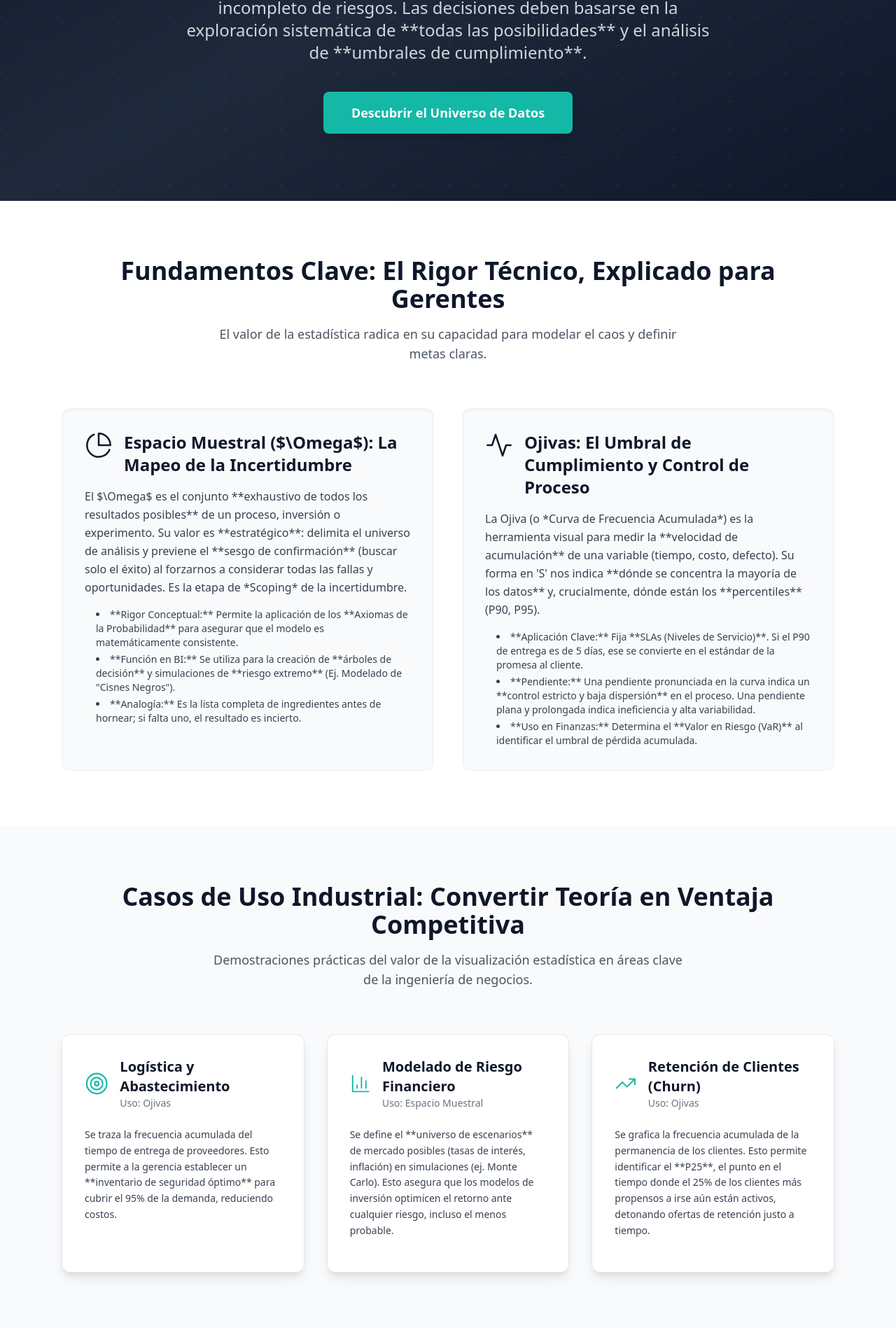
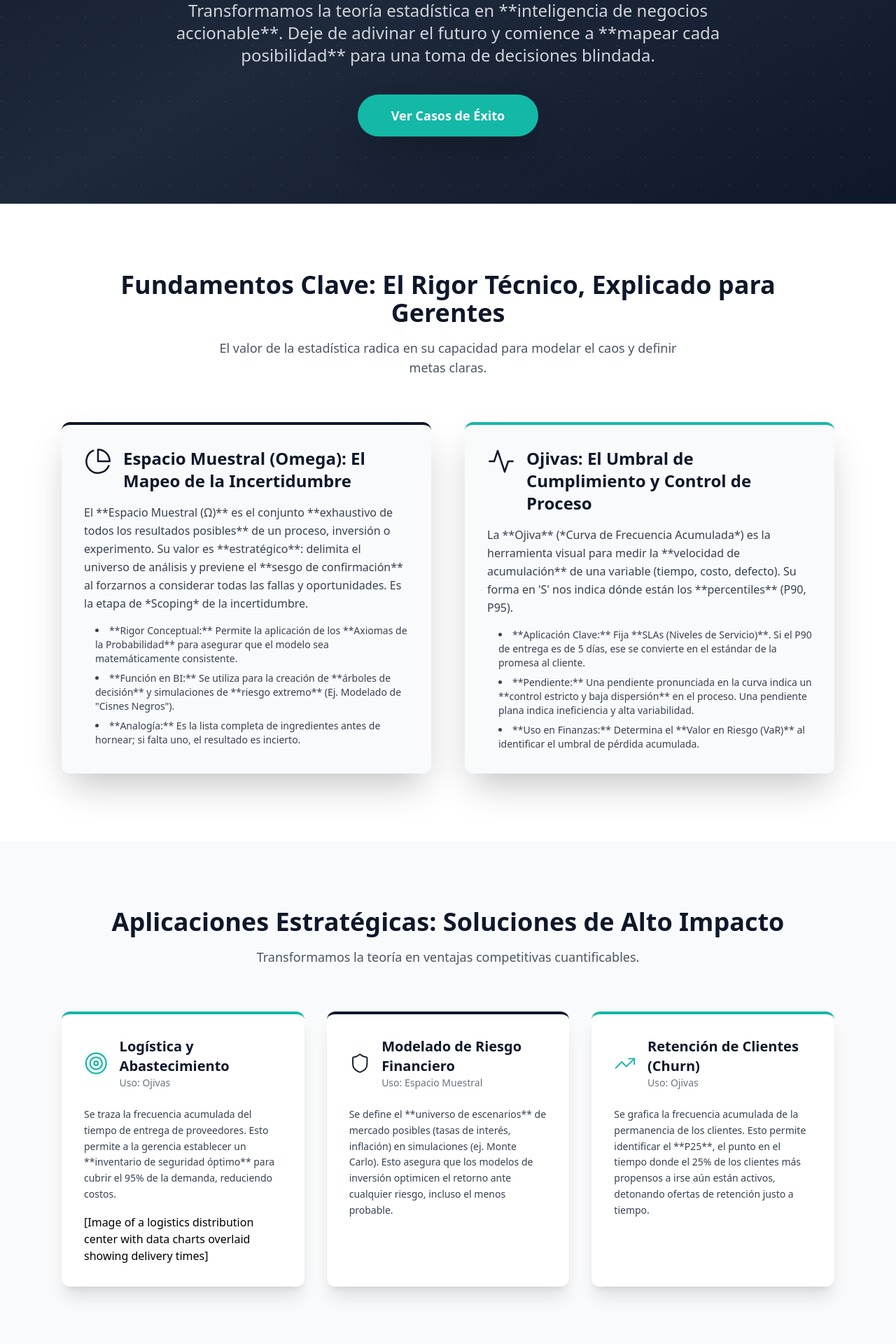
Before and after one commit to Caleb-Aranda-Vela/proyecto-final-ojivas, a React (Vite) app: page / in a window 1280 px wide. Shown: the part 417-2337 px from the top of the page at 70% size. Built offline with nearby package versions, Linux system fonts and the light colour scheme.

Commit message:
Update LandingPage.jsx

```diff
--- a/src/LandingPage.jsx
+++ b/src/LandingPage.jsx
@@ -1,7 +1,7 @@
 import React, { useState } from 'react';
 import {
   BarChart3, TrendingUp, Target, Database, PieChart, Activity,
-  Mail, Phone, Linkedin, BookOpenText, CheckCircle, Zap
+  Mail, Phone, Linkedin, BookOpenText, CheckCircle, Zap, Shield, Globe
 } from 'lucide-react';
 
 export default function LandingPage() {
@@ -10,7 +10,7 @@ export default function LandingPage() {
   return (
     <div className="min-h-screen bg-white font-sans">
 
-      {/* 1. HERO SECTION */}
+      {/* 1. HERO SECTION - High Impact */}
       <section className="relative bg-gradient-to-br from-slate-900 via-slate-800 to-slate-900 text-white overflow-hidden">
         {/* Abstract Data Background */}
         <div className="absolute inset-0 opacity-10">
@@ -37,22 +37,22 @@ export default function LandingPage() {
         </div>
 
         <div className="relative max-w-6xl mx-auto px-6 py-24 text-center">
-          <Database className="w-16 h-16 mx-auto mb-4 text-teal-400" />
-          <h1 className="text-5xl md:text-6xl font-bold mb-6 leading-tight">
-            Visualizando el Espacio Muestral:<br />
-            <span className="text-teal-400">La Brújula para la Incertidumbre Empresarial</span>
+          <Globe className="w-16 h-16 mx-auto mb-4 text-teal-400 animate-pulse" />
+          <h1 className="text-5xl md:text-7xl font-extrabold mb-6 leading-tight tracking-tight">
+            Maestría en la Incertidumbre:<br />
+            <span className="text-teal-400">Espacio Muestral y Ojivas Aplicadas</span>
           </h1>
-          <p className="text-xl md:text-2xl text-gray-300 mb-10 max-w-3xl mx-auto">
-            El 50% de las iniciativas de negocio fallan debido a un alcance incompleto de riesgos. Las decisiones deben basarse en la exploración sistemática de **todas las posibilidades** y el análisis de **umbrales de cumplimiento**.
+          <p className="text-xl md:text-2xl text-gray-300 mb-10 max-w-4xl mx-auto">
+            Transformamos la teoría estadística en **inteligencia de negocios accionable**. Deje de adivinar el futuro y comience a **mapear cada posibilidad** para una toma de decisiones blindada.
           </p>
-          <button className="bg-teal-500 hover:bg-teal-600 text-white font-semibold px-10 py-4 rounded-lg text-lg transition-all transform hover:scale-105 shadow-lg">
-            Descubrir el Universo de Datos
+          <button className="bg-teal-500 hover:bg-teal-400 text-white font-semibold px-12 py-4 rounded-full text-lg transition-all transform hover:scale-105 shadow-2xl">
+            Ver Casos de Éxito
           </button>
         </div>
       </section>
 
-      {/* 2. FUNDAMENTOS CLAVE: Súper Expandido */}
-      <section className="py-20 bg-white">
+      {/* 2. FUNDAMENTOS CLAVE: Rigor y Claridad */}
+      <section className="py-24 bg-white">
         <div className="max-w-6xl mx-auto px-6">
           <h2 className="text-4xl font-bold text-center text-slate-900 mb-4">
             Fundamentos Clave: El Rigor Técnico, Explicado para Gerentes
@@ -61,35 +61,37 @@ export default function LandingPage() {
             El valor de la estadística radica en su capacidad para modelar el caos y definir metas claras.
           </p>
 
-          <div className="grid md:grid-cols-2 gap-10">
+          <div className="grid md:grid-cols-2 gap-12">
             {/* Espacio Muestral Card - Máxima Profundidad */}
-            <div className="bg-gray-50 rounded-xl p-8 shadow-inner border border-gray-100">
+            <div className="bg-gray-50 rounded-xl p-8 shadow-2xl border-t-4 border-slate-900 transition-shadow duration-300 hover:shadow-teal-500/50">
               <div className="flex items-start mb-4">
                 <PieChart className="w-10 h-10 text-slate-900 mr-4 flex-shrink-0" strokeWidth={1.5} />
-                <h3 className="text-2xl font-bold text-slate-900">Espacio Muestral ($\Omega$): La Mapeo de la Incertidumbre</h3>
+                <h3 className="text-2xl font-bold text-slate-900">Espacio Muestral (Omega): El Mapeo de la Incertidumbre</h3>
               </div>
               <p className="text-gray-700 leading-relaxed mb-4">
-                El $\Omega$ es el conjunto **exhaustivo de todos los resultados posibles** de un proceso, inversión o experimento. Su valor es **estratégico**: delimita el universo de análisis y previene el **sesgo de confirmación** (buscar solo el éxito) al forzarnos a considerar todas las fallas y oportunidades. Es la etapa de *Scoping* de la incertidumbre.
+                El **Espacio Muestral (Ω)** es el conjunto **exhaustivo de todos los resultados posibles** de un proceso, inversión o experimento. Su valor es **estratégico**: delimita el universo de análisis y previene el **sesgo de confirmación** al forzarnos a considerar todas las fallas y oportunidades. Es la etapa de *Scoping* de la incertidumbre.
               </p>
-                            <ul className="list-disc list-inside text-sm text-gray-700 space-y-1 ml-4 mt-4">
-                <li>**Rigor Conceptual:** Permite la aplicación de los **Axiomas de la Probabilidad** para asegurar que el modelo es matemáticamente consistente.</li>
+
+              <ul className="list-disc list-inside text-sm text-gray-700 space-y-2 ml-4 mt-4">
+                <li>**Rigor Conceptual:** Permite la aplicación de los **Axiomas de la Probabilidad** para asegurar que el modelo sea matemáticamente consistente.</li>
                 <li>**Función en BI:** Se utiliza para la creación de **árboles de decisión** y simulaciones de **riesgo extremo** (Ej. Modelado de "Cisnes Negros").</li>
                 <li>**Analogía:** Es la lista completa de ingredientes antes de hornear; si falta uno, el resultado es incierto.</li>
               </ul>
             </div>
 
             {/* Ojivas Card - Máxima Profundidad */}
-            <div className="bg-gray-50 rounded-xl p-8 shadow-inner border border-gray-100">
+            <div className="bg-gray-50 rounded-xl p-8 shadow-2xl border-t-4 border-teal-500 transition-shadow duration-300 hover:shadow-slate-900/50">
               <div className="flex items-start mb-4">
                 <Activity className="w-10 h-10 text-slate-900 mr-4 flex-shrink-0" strokeWidth={1.5} />
                 <h3 className="text-2xl font-bold text-slate-900">Ojivas: El Umbral de Cumplimiento y Control de Proceso</h3>
               </div>
               <p className="text-gray-700 leading-relaxed mb-4">
-                La Ojiva (o *Curva de Frecuencia Acumulada*) es la herramienta visual para medir la **velocidad de acumulación** de una variable (tiempo, costo, defecto). Su forma en 'S' nos indica **dónde se concentra la mayoría de los datos** y, crucialmente, dónde están los **percentiles** (P90, P95).
+                La **Ojiva** (*Curva de Frecuencia Acumulada*) es la herramienta visual para medir la **velocidad de acumulación** de una variable (tiempo, costo, defecto). Su forma en 'S' nos indica dónde están los **percentiles** (P90, P95).
               </p>
-                            <ul className="list-disc list-inside text-sm text-gray-700 space-y-1 ml-4 mt-4">
+
+              <ul className="list-disc list-inside text-sm text-gray-700 space-y-2 ml-4 mt-4">
                 <li>**Aplicación Clave:** Fija **SLAs (Niveles de Servicio)**. Si el P90 de entrega es de 5 días, ese se convierte en el estándar de la promesa al cliente.</li>
-                <li>**Pendiente:** Una pendiente pronunciada en la curva indica un **control estricto y baja dispersión** en el proceso. Una pendiente plana y prolongada indica ineficiencia y alta variabilidad.</li>
+                <li>**Pendiente:** Una pendiente pronunciada en la curva indica un **control estricto y baja dispersión** en el proceso. Una pendiente plana indica ineficiencia y alta variabilidad.</li>
                 <li>**Uso en Finanzas:** Determina el **Valor en Riesgo (VaR)** al identificar el umbral de pérdida acumulada.</li>
               </ul>
             </div>
@@ -97,19 +99,19 @@ export default function LandingPage() {
         </div>
       </section>
 
-      {/* 3. APLICACIONES SECTION (Con Imágenes de Apoyo) */}
-      <section className="py-20 bg-gray-50">
+      {/* 3. APLICACIONES SECTION (Con Shadow y Animación) */}
+      <section className="py-24 bg-gray-50">
         <div className="max-w-6xl mx-auto px-6">
           <h2 className="text-4xl font-bold text-center text-slate-900 mb-4">
-            Casos de Uso Industrial: Convertir Teoría en Ventaja Competitiva
+            Aplicaciones Estratégicas: Soluciones de Alto Impacto
           </h2>
-          <p className="text-center text-gray-600 mb-16 text-lg max-w-2xl mx-auto">
-            Demostraciones prácticas del valor de la visualización estadística en áreas clave de la ingeniería de negocios.
+          <p className="text-center text-gray-600 mb-16 text-lg max-w-3xl mx-auto">
+            Transformamos la teoría en ventajas competitivas cuantificables.
           </p>
 
           <div className="grid md:grid-cols-3 gap-8">
             {/* Caso 1: Logística */}
-            <div className="bg-white rounded-xl p-8 shadow-lg border border-gray-200 hover:shadow-xl transition-all duration-300">
+            <div className="bg-white rounded-xl p-8 shadow-xl border-t-4 border-teal-500 hover:shadow-2xl transition-all duration-300">
               <div className="flex items-center mb-6">
                 <Target className="w-10 h-10 text-teal-500 mr-4" strokeWidth={1.5} />
                 <div>
@@ -120,12 +122,16 @@ export default function LandingPage() {
               <p className="text-gray-700 text-sm leading-relaxed mb-4">
                 Se traza la frecuencia acumulada del tiempo de entrega de proveedores. Esto permite a la gerencia establecer un **inventario de seguridad óptimo** para cubrir el 95% de la demanda, reduciendo costos.
               </p>
-                          </div>
+
+
+[Image of a logistics distribution center with data charts overlaid showing delivery times]
+
+            </div>
 
             {/* Caso 2: Riesgo Financiero */}
-            <div className="bg-white rounded-xl p-8 shadow-lg border border-gray-200 hover:shadow-xl transition-all duration-300">
+            <div className="bg-white rounded-xl p-8 shadow-xl border-t-4 border-slate-900 hover:shadow-2xl transition-all duration-300">
               <div className="flex items-center mb-6">
-                <BarChart3 className="w-10 h-10 text-teal-500 mr-4" strokeWidth={1.5} />
+                <Shield className="w-10 h-10 text-slate-900 mr-4" strokeWidth={1.5} />
                 <div>
                   <h3 className="text-xl font-bold text-slate-900">Modelado de Riesgo Financiero</h3>
                   <p className="text-sm text-gray-500 font-medium">Uso: Espacio Muestral</p>
@@ -134,10 +140,11 @@ export default function LandingPage() {
               <p className="text-gray-700 text-sm leading-relaxed mb-4">
                 Se define el **universo de escenarios** de mercado posibles (tasas de interés, inflación) en simulaciones (ej. Monte Carlo). Esto asegura que los modelos de inversión optimicen el retorno ante cualquier riesgo, incluso el menos probable.
               </p>
-                          </div>
+
+            </div>
 
             {/* Caso 3: Churn */}
-            <div className="bg-white rounded-xl p-8 shadow-lg border border-gray-200 hover:shadow-xl transition-all duration-300">
+            <div className="bg-white rounded-xl p-8 shadow-xl border-t-4 border-teal-500 hover:shadow-2xl transition-all duration-300">
               <div className="flex items-center mb-6">
                 <TrendingUp className="w-10 h-10 text-teal-500 mr-4" strokeWidth={1.5} />
                 <div>
@@ -148,7 +155,8 @@ export default function LandingPage() {
               <p className="text-gray-700 text-sm leading-relaxed mb-4">
                 Se grafica la frecuencia acumulada de la permanencia de los clientes. Esto permite identificar el **P25**, el punto en el tiempo donde el 25% de los clientes más propensos a irse aún están activos, detonando ofertas de retención justo a tiempo.
               </p>
-                          </div>
+
+            </div>
           </div>
         </div>
       </section>
@@ -163,11 +171,11 @@ export default function LandingPage() {
           <div className="grid md:grid-cols-2 gap-12">
             {/* Espacio Muestral (Venn) */}
             <div className="text-center">
-              <h3 className="text-2xl font-bold text-slate-900 mb-8">Espacio Muestral</h3>
+              <h3 className="text-2xl font-bold text-slate-900 mb-8">Espacio Muestral (Ω)</h3>
               <svg viewBox="0 0 300 200" className="w-full max-w-md mx-auto">
                 <rect width="300" height="200" fill="#f8fafc" rx="8" />
                 <text x="150" y="25" textAnchor="middle" className="text-sm font-semibold fill-slate-700">
-                  Universo de Resultados Ω
+                  Universo de Resultados
                 </text>
                 <circle cx="120" cy="110" r="60" fill="none" stroke="#14b8a6" strokeWidth="2.5" opacity="0.7" />
                 <text x="120" y="110" textAnchor="middle" className="text-xs fill-slate-600">Riesgo A</text>
@@ -230,13 +238,13 @@ export default function LandingPage() {
               <CheckCircle className="w-8 h-8 text-teal-500 mb-4" />
               <h3 className="text-xl font-bold text-slate-900 mb-3">Conclusión: El Dominio de la Comunicación</h3>
               <p className="text-gray-700 leading-relaxed">
-                La estadística no es solo matemática; es el lenguaje universal para gestionar la incertidumbre. Dominar el $\Omega$ es conocer los límites del problema, y la Ojiva es la herramienta para medir el rendimiento contra esos límites. Este proyecto demuestra que la **ingeniería es la capacidad de traducir la complejidad en decisiones claras y comunicables**.
+                La estadística no es solo matemática; es el lenguaje universal para gestionar la incertidumbre. Dominar el Omega es conocer los límites del problema, y la Ojiva es la herramienta para medir el rendimiento contra esos límites. Este proyecto demuestra que la **ingeniería es la capacidad de traducir la complejidad en decisiones claras y comunicables**.
               </p>
             </div>
 
             {/* Referencias y Metodología */}
-            <div className="bg-white p-8 rounded-xl shadow-lg border-t-4 border-teal-500">
-              <BookOpenText className="w-8 h-8 text-teal-500 mb-4" />
+            <div className="bg-white p-8 rounded-xl shadow-lg border-t-4 border-slate-900">
+              <BookOpenText className="w-8 h-8 text-slate-900 mb-4" />
               <h3 className="text-xl font-bold text-slate-900 mb-3">Rigor Metodológico y Referencias (IEEE/APA)</h3>
               <p className="text-gray-700 mb-3">
                 El desarrollo de esta página se centró en la **claridad sobre la fórmula**, el uso de **Analogías No Técnicas** y la **Visualización Schemática (SVG)** para simplificar conceptos profundos.
@@ -263,7 +271,7 @@ export default function LandingPage() {
             <p className="text-xl text-gray-300 mb-10">
               Transforma la incertidumbre en planificación estratégica con herramientas estadísticas de valor.
             </p>
-            <button className="bg-teal-500 hover:bg-teal-600 text-white font-semibold px-12 py-4 rounded-lg text-lg transition-all transform hover:scale-105 shadow-xl">
+            <button className="bg-teal-500 hover:bg-teal-400 text-white font-semibold px-12 py-4 rounded-lg text-lg transition-all transform hover:scale-105 shadow-xl">
               Comenzar Ahora
             </button>
           </div>
```
